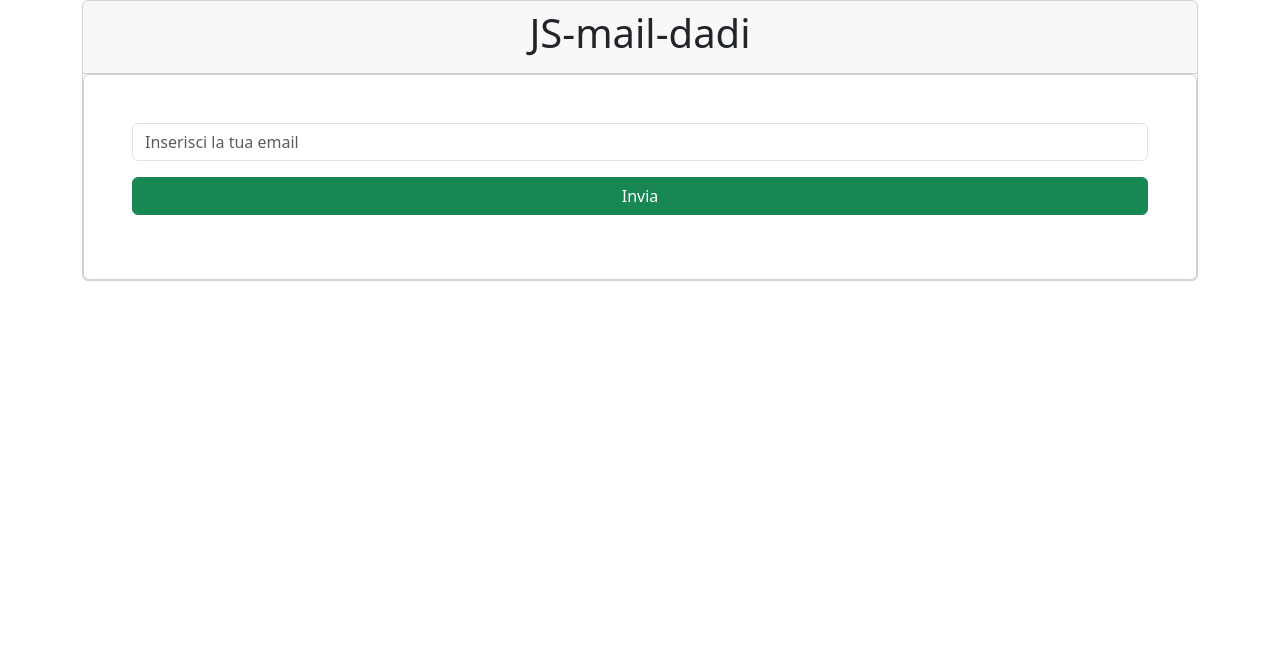
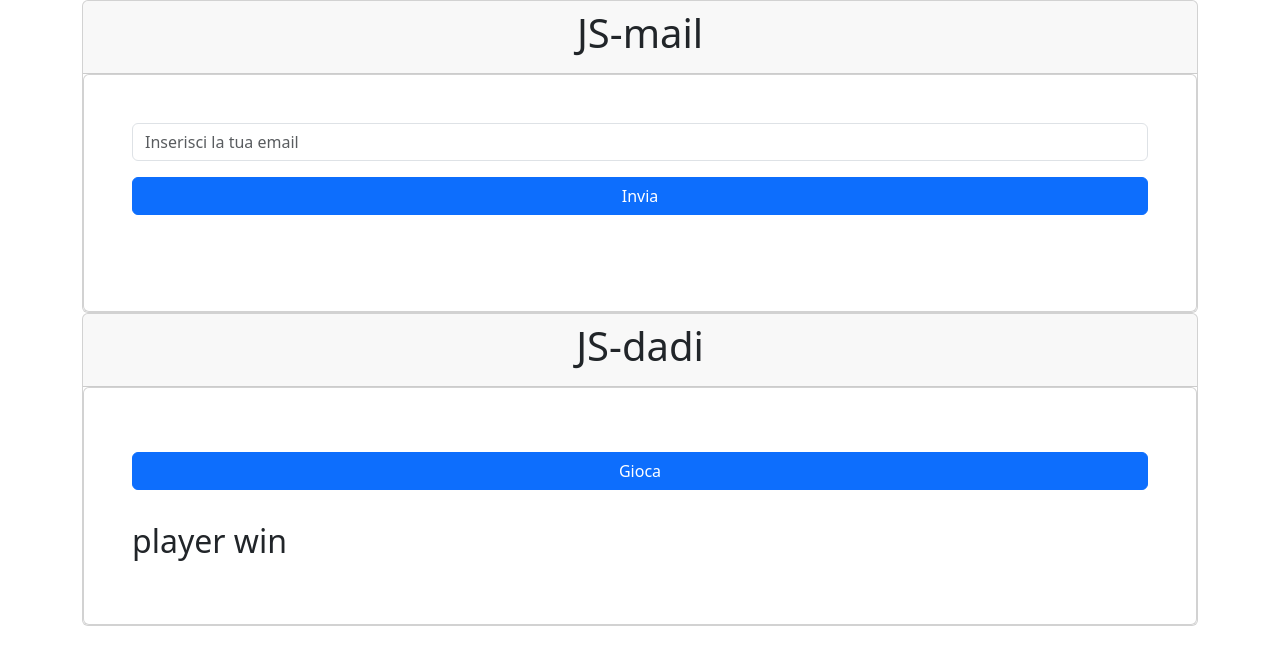
Before and after one commit to balbo97/js-mail-dadi, a plain HTML site: page index.html in a window 1280 px wide. Both pictures are taken after a click on the button "Invia". Drawn offline with nearby package versions, Linux system fonts and the light colour scheme.

Commit message:
DADI completed

```diff
--- a/index.html
+++ b/index.html
@@ -13,12 +13,26 @@
             <div class="col-12">
                 <div class="card">
                     <div class="card-header text-center">
-                        <h1>JS-mail-dadi</h1>
+                        <h1>JS-mail</h1>
                     </div>
                     <div class="card body p-5">
 
                         <input type="email" class="form-control" id="email" placeholder="Inserisci la tua email">
-                        <button class="btn btn-success my-3"> Invia</button>
+                        <button class="btn send btn-primary my-3"> Invia</button>
+                        <h2 id="welcome" class="my-3"></h2>
+                    </div>
+                </div>
+            </div>
+        </div>
+        <div class="row">
+            <div class="col-12">
+                <div class="card">
+                    <div class="card-header text-center">
+                        <h1>JS-dadi</h1>
+                    </div>
+                    <div class="card body p-5">
+                        <button class="btn paly btn-primary my-3"> Gioca</button>
+                        <h2 id="winner" class="my-3"></h2>
                     </div>
                 </div>
             </div>
--- a/js/scipt.js
+++ b/js/scipt.js
@@ -1,7 +1,7 @@
-const button = document.querySelector('.btn');
+const button_send = document.querySelector('.send');
 
 
-button.addEventListener('click', function(){
+button_send.addEventListener('click', function(){
     // RICHIEDERE L'EMAIL
     let email = document.getElementById('email').value;
 
@@ -11,12 +11,40 @@ button.addEventListener('click', function(){
     // VERIFICARE SE LA MAIL INSERITA DALL'UTENTE E' PRESENTE NELL'ARRAY
     let right_email = false;
     for (let i=0; i<array.length; i++){
-
         if (email == array[i]){
 
+            // E' PRESENTE
             right_email = true
+
+            // LA INSERISCO NEL HTML
+            document.getElementById('welcome').innerHTML = `<span class="text-success"> Complimenti la tua email è corretta! </span>`
         }
     }
 
+    //STAMPO IN CONSOLE SE APPARTIENE O MENO ALL' ARRAY
     console.log(right_email)
+
+
 })
+
+
+const button_play = document.querySelector('.send');
+
+button_play.addEventListener('click', function(){
+
+    const player = Math.ceil(Math.random()*6)
+    const computer = Math.ceil(Math.random()*6)
+
+    let win;
+    if (player>computer){
+        win = "player win"
+    }
+    else if(player<computer){
+        win = 'computer win'
+    }
+    else{
+        win = 'pareggio '
+    }
+
+    document.getElementById('winner').innerText = (win)
+})
```
